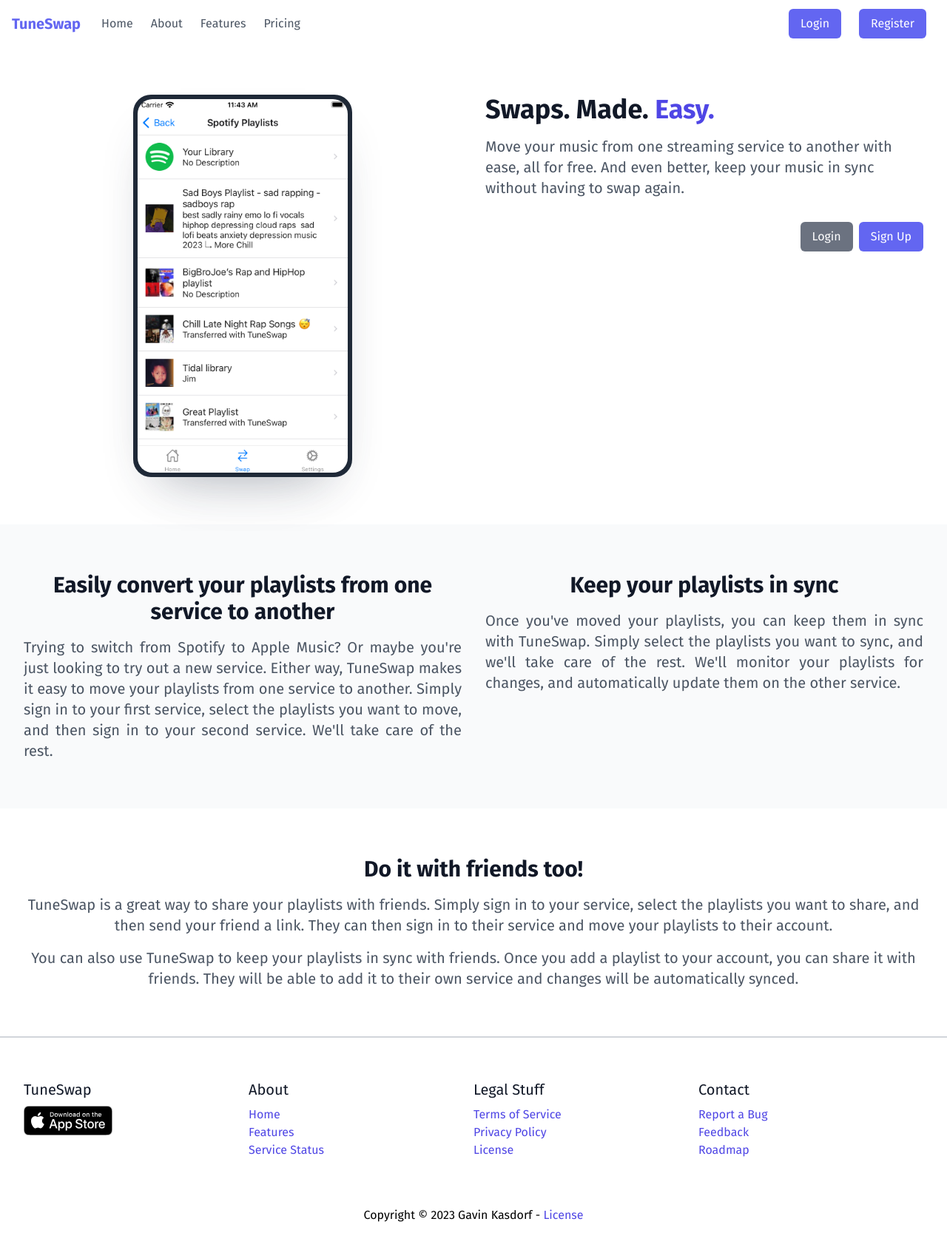
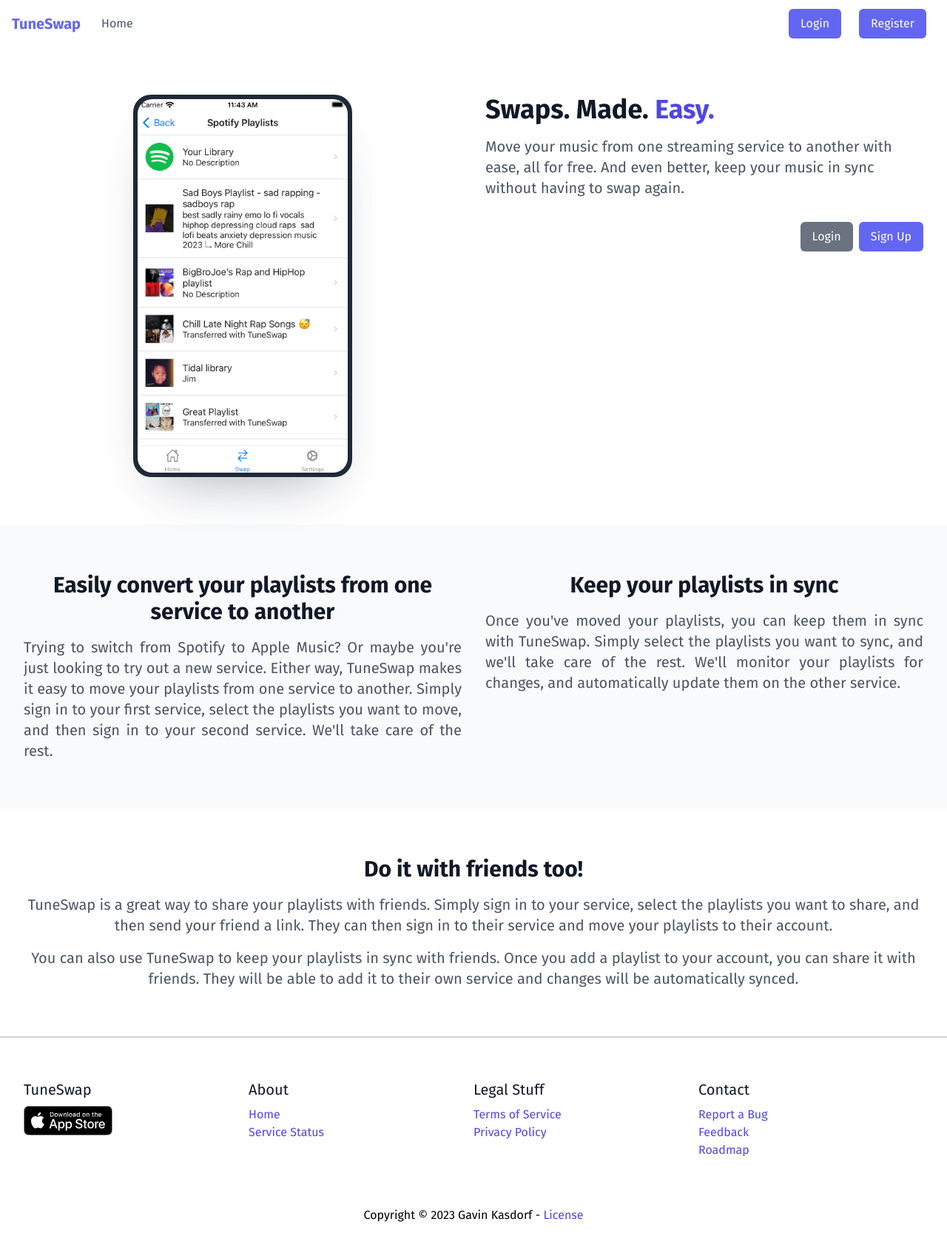
Before and after one commit to gkasdorf/tune-swap-web, a React (Create React App) app: page / in a window 1280 px wide. Shown: the top 1690 px of the page at 74% size. Built offline with nearby package versions, Linux system fonts and the light colour scheme; no server answers.

Commit message:
remove some links for now

```diff
--- a/src/app/navigation/FooterComponent.js
+++ b/src/app/navigation/FooterComponent.js
@@ -28,9 +28,9 @@
                                     <li>
                                         <Link to={"/home"} className={"text-indigo-600 hover:text-indigo-950"}>Home</Link>
                                     </li>
-                                    <li>
-                                        <Link to={"/features"} className={"text-indigo-600 hover:text-indigo-950"}>Features</Link>
-                                    </li>
+                                    {/*<li>*/}
+                                    {/*    <Link to={"/features"} className={"text-indigo-600 hover:text-indigo-950"}>Features</Link>*/}
+                                    {/*</li>*/}
                                     <li>
                                         <Link to={"https://status.tuneswap.app"} className={"text-indigo-600 hover:text-indigo-950"}>Service Status</Link>
                                     </li>
@@ -46,9 +46,6 @@
                                     </li>
                                     <li>
                                         <Link to={"/privacy"} className={"text-indigo-600 hover:text-indigo-950"}>Privacy Policy</Link>
-                                    </li>
-                                    <li>
-                                        <Link to={"/license"} className={"text-indigo-600 hover:text-indigo-950"}>License</Link>
                                     </li>
                                 </ul>
                             </div>
--- a/src/app/navigation/NavBarComponent.js
+++ b/src/app/navigation/NavBarComponent.js
@@ -44,9 +44,9 @@
 
                                 <div className={"hidden md:flex pl-4"}>
                                     <Link to={"/"} className={"text-gray-600 hover:text-gray-900 px-3 py-2 rounded-md text-md font-medium"}>Home</Link>
-                                    <Link to={"/about"} className={"text-gray-600 hover:text-gray-900 px-3 py-2 rounded-md text-md font-medium"}>About</Link>
-                                    <Link to={"/features"} className={"text-gray-600 hover:text-gray-900 px-3 py-2 rounded-md text-md font-medium"}>Features</Link>
-                                    <Link to={"/pricing"} className={"text-gray-600 hover:text-gray-900 px-3 py-2 rounded-md text-md font-medium"}>Pricing</Link>
+                                    {/*<Link to={"/about"} className={"text-gray-600 hover:text-gray-900 px-3 py-2 rounded-md text-md font-medium"}>About</Link>*/}
+                                    {/*<Link to={"/features"} className={"text-gray-600 hover:text-gray-900 px-3 py-2 rounded-md text-md font-medium"}>Features</Link>*/}
+                                    {/*<Link to={"/pricing"} className={"text-gray-600 hover:text-gray-900 px-3 py-2 rounded-md text-md font-medium"}>Pricing</Link>*/}
                                 </div>
                             </nav>
                         )
@@ -85,9 +85,9 @@
                         ) : (
                             <nav className={"flex items-center justify-center"}>
                                 <Link to={"/"} className={"text-gray-600 hover:text-gray-900 px-3 py-2 rounded-md text-md font-medium"}>Home</Link>
-                                <Link to={"/about"} className={"text-gray-600 hover:text-gray-900 px-3 py-2 rounded-md text-md font-medium"}>About</Link>
-                                <Link to={"/features"} className={"text-gray-600 hover:text-gray-900 px-3 py-2 rounded-md text-md font-medium"}>Features</Link>
-                                <Link to={"/pricing"} className={"text-gray-600 hover:text-gray-900 px-3 py-2 rounded-md text-md font-medium"}>Pricing</Link>
+                                {/*<Link to={"/about"} className={"text-gray-600 hover:text-gray-900 px-3 py-2 rounded-md text-md font-medium"}>About</Link>*/}
+                                {/*<Link to={"/features"} className={"text-gray-600 hover:text-gray-900 px-3 py-2 rounded-md text-md font-medium"}>Features</Link>*/}
+                                {/*<Link to={"/pricing"} className={"text-gray-600 hover:text-gray-900 px-3 py-2 rounded-md text-md font-medium"}>Pricing</Link>*/}
                             </nav>
                         )
                     }
```
